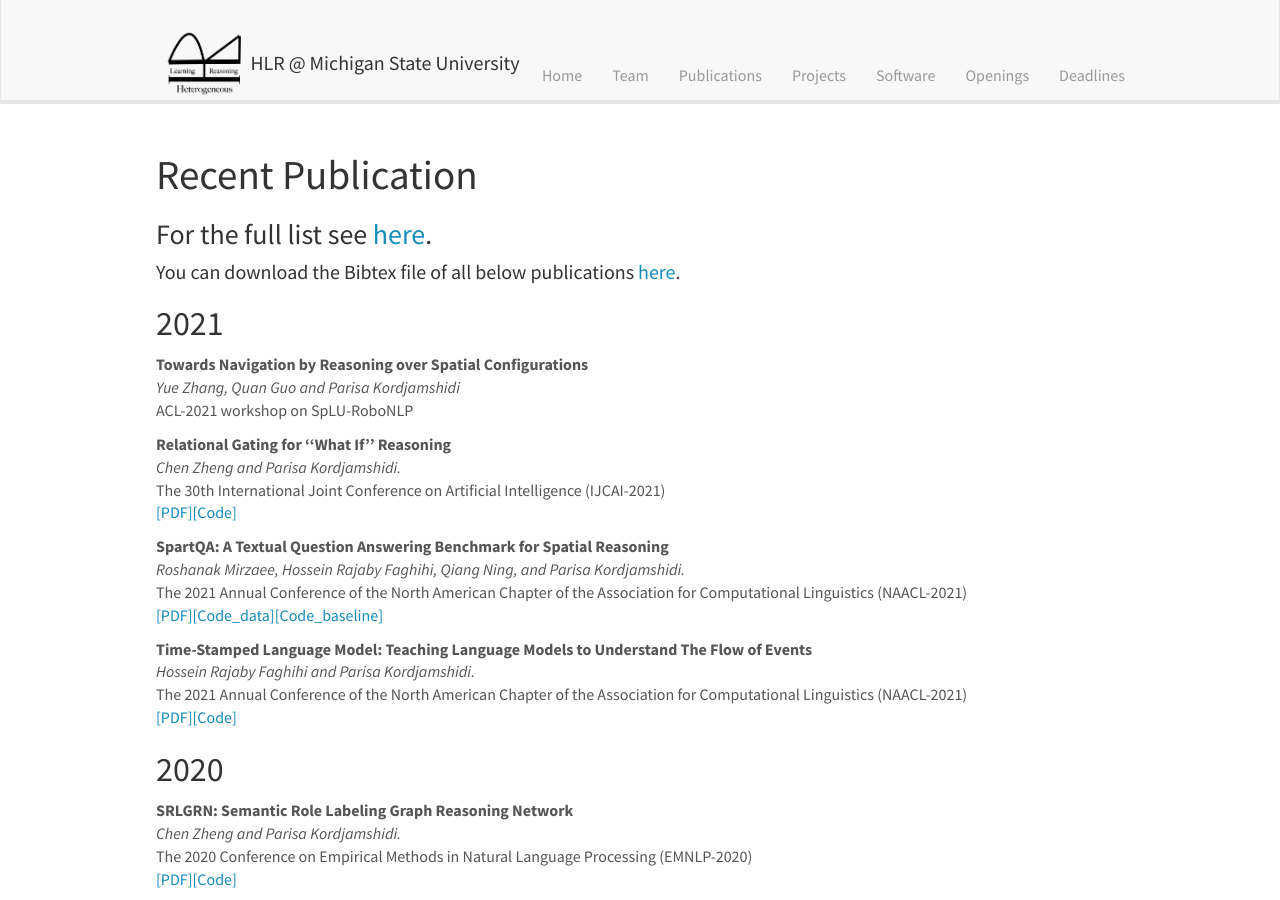
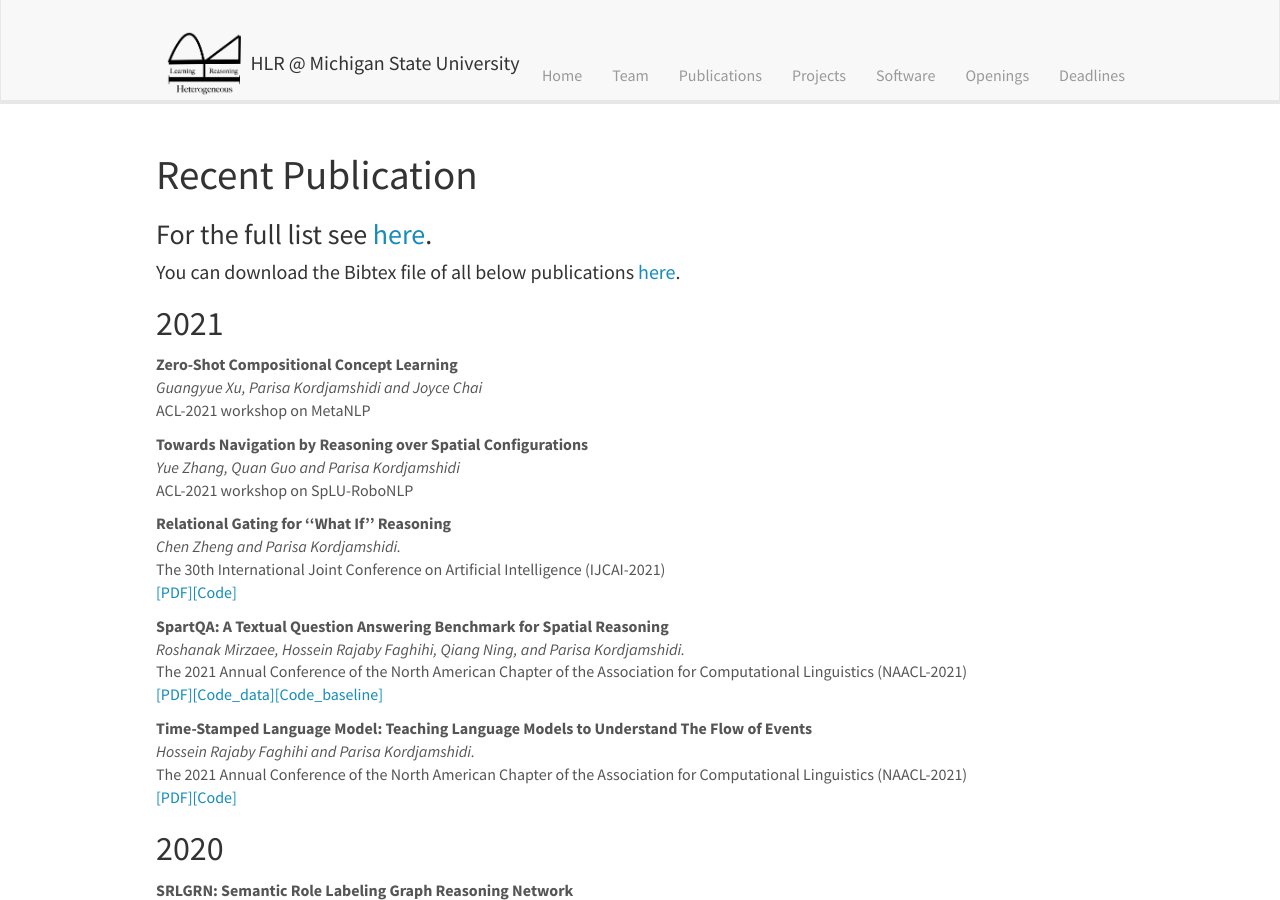
Before and after one commit to HLR/HLR.github.io, a Jekyll site: the page built from _pages/publications.md, in a window 1280 px wide and 900 px high. Built offline with Jekyll 4.4.1, drawn with Linux system fonts in a browser that asks for light colours; nearby versions of some CDN libraries.

Commit message:
Update publist.yml

```diff
--- a/_data/publist.yml
+++ b/_data/publist.yml
@@ -1,4 +1,9 @@
 #2021
+- title: Zero-Shot Compositional Concept Learning
+  authors: Guangyue Xu, Parisa Kordjamshidi and Joyce Chai
+  venue: ACL-2021 workshop on MetaNLP
+  year: 2021
+
 - title: Towards Navigation by Reasoning over Spatial Configurations
   authors: Yue Zhang, Quan Guo and Parisa Kordjamshidi
   venue: ACL-2021 workshop on SpLU-RoboNLP
```
